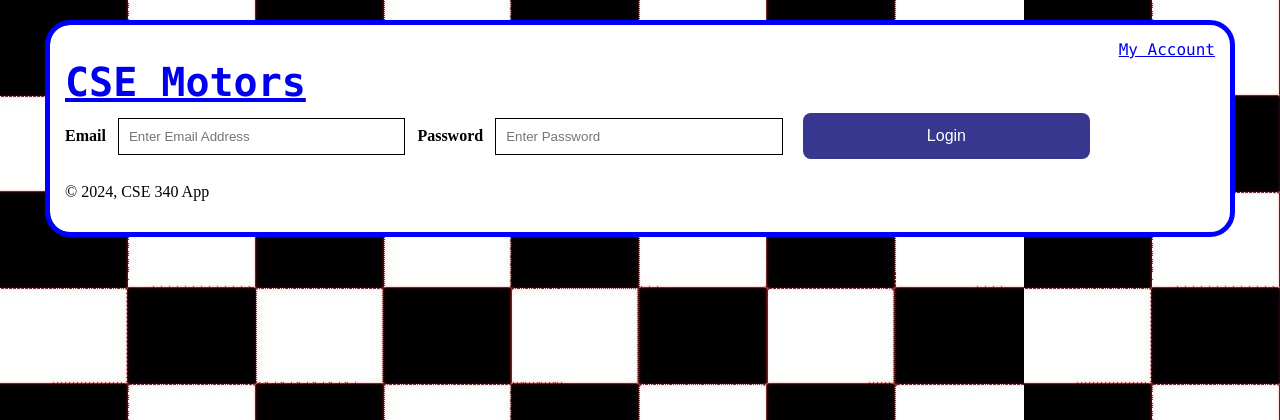
After one commit to jlcrow23/cse340starter, a Node server app: template views/account/login.ejs in a window 1280 px wide. The commit adds this page. Shown: the top 420 px of the page. Run offline with Node 20, Linux system fonts and the light colour scheme; the template is opened without the code that fills it, so the values that code supplies are empty; some libraries are stand-ins or nearby versions.

Commit message:
Worked on Week 4

```diff
--- a/controllers/baseController.js
+++ b/controllers/baseController.js
@@ -3,6 +3,7 @@ const baseController = {}
 
 baseController.buildHome = async function(req, res) {
     const nav = await utilities.getNav()
+    // req.flash("notice", "This is a flash message.")
     res.render("index", {title: "Home", nav})
 }
 
--- a/controllers/invController.js
+++ b/controllers/invController.js
@@ -23,7 +23,7 @@ invCont.buildByInventoryId = async function (req, res, next) {
     const inventory_id = req.params.inventoryId;
     const data = await invModel.getDetailsByInventoryId(inventory_id);
     if (data.length > 0) {
-    const grid = await utilities.buildDetailGrid(data);
+    const grid = await utilities.buildClassificationGrid(data);
       let nav = await utilities.getNav();
       const model = data[0].inv_model;
       const make = data[0].inv_make;
--- a/package.json
+++ b/package.json
@@ -10,10 +10,14 @@
   "author": "",
   "license": "ISC",
   "dependencies": {
+    "connect-flash": "^0.1.1",
+    "connect-pg-simple": "^9.0.1",
     "dotenv": "^16.0.3",
     "ejs": "^3.1.9",
     "express": "^4.18.2",
     "express-ejs-layouts": "^2.5.1",
+    "express-messages": "^1.0.1",
+    "express-session": "^1.18.0",
     "pg": "^8.8.0"
   },
   "devDependencies": {
--- a/public/css/styles.css
+++ b/public/css/styles.css
@@ -176,6 +176,30 @@ nav ul li a:hover {
 .open li {
   display: block;
 }
+
+input[type=email], input[type=password] {
+  width: 25%;
+  padding: 10px;
+  margin: 8px;
+  display: inline-block;
+  border: 1px solid black;
+  box-sizing: border-box;
+}
+
+button {
+  background-color: rgb(55, 55, 144);
+  color: white;
+  padding: 14px 20px;
+  margin: 8px;
+  border: none;
+  cursor: pointer;
+  width: 25%;
+}
+
+button:hover {
+  opacity: 0.8;
+}
+
 /*different screen page view*/
 @media only screen and (min-width: 32.5em) {
   nav ul {
@@ -190,6 +214,7 @@ nav ul li a:hover {
       display: inline;
       margin: 0 10px;
   }
+
   @media only screen and (max-width: 700px) {
     .addons, #reviews {
       flex: 100%;
--- a/server.js
+++ b/server.js
@@ -13,6 +13,30 @@ const static = require("./routes/static")
 const baseController = require("./controllers/baseController")
 const inventoryRoute = require("./routes/inventoryRoute")
 const utilities = require("./utilities/")
+const session = require("express-session")
+const pool = require('./database/')
+const accountRoute = require("./routes/accountRoute")
+
+/* *******************************
+ * Middleware
+ * ******************************/
+app.use(session({
+  store: new (require('connect-pg-simple')(session))({
+    createTableIfMissing: true,
+    pool,
+  }),
+  secret: process.env.SESSION_SECRET,
+  resave: true,
+  saveUninitialized: true,
+  name: 'sessionId',
+}))
+
+// Express Messages Middleware
+app.use(require('connect-flash')())
+app.use(function(req, res, next){
+  res.locals.messages = require('express-messages')(req, res)
+  next()
+})
 
 /* ***********************
  * View Engine and Templates
@@ -35,6 +59,8 @@ app.use("/inv", utilities.handleErrors(inventoryRoute))
 app.use(async (req, res, next) => {
   next({status: 404, message: 'Sorry, we appear to have gotten lost.'})
 })
+// Account Routes
+app.use("/views/account", utilities.handleErrors(accountRoute))
 
 /* ***********************
 * Express Error Handler
--- a/utilities/index.js
+++ b/utilities/index.js
@@ -44,7 +44,6 @@ Util.buildClassificationGrid = async function(data){
 }
 
 
-
 /* *******************************
 * Middleware For Handling Errors
 * Wrap other function in this for
--- /dev/null
+++ b/views/account/login.ejs
@@ -0,0 +1,22 @@
+<!--Content Heading Block-->
+<% if (title) { %>
+    <h1><%= title %></h1>
+    <% } else {
+        res.redirect('/')
+    } %>
+
+    <!--Message Block-->
+<%# messages() %> <!-- the (#) disables the code while the (-) or unescaped indicator will display it-->
+
+<!--Login Block-->
+<form action="../../controllers/accountController.js" method="post">
+    <div class="login">
+        <label for="account_email"><b>Email</b></label>
+        <input type="email" placeholder="Enter Email Address" name="account_email" required>
+
+        <label for="account_password"><b>Password</b></label>
+        <input type="password" placeholder="Enter Password" name="account_password" required>
+
+        <button type="submit">Login</button>
+    </div>
+</form>
--- a/views/index.ejs
+++ b/views/index.ejs
@@ -1,5 +1,6 @@
 
 <h1>Welcome to CSE Motors!</h1>
+<%#messages()  %>
 <section id="section1">
     <div class="carDetails">
         <h2>DMC Delorean</h2>
```
Also changed, not shown: controllers/accountController.js (added, +15 -0 lines), routes/accountRoute.js (added, +9 -0 lines), pnpm-lock.yaml.
